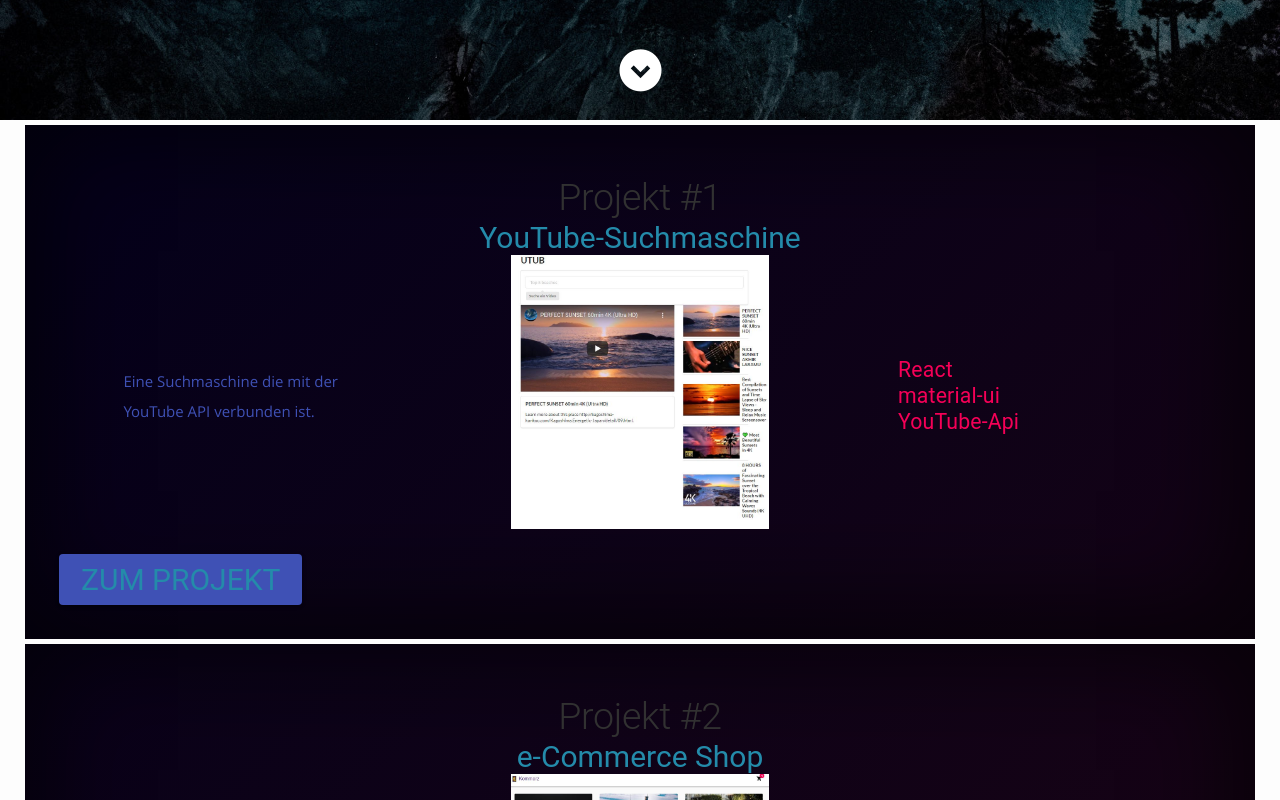
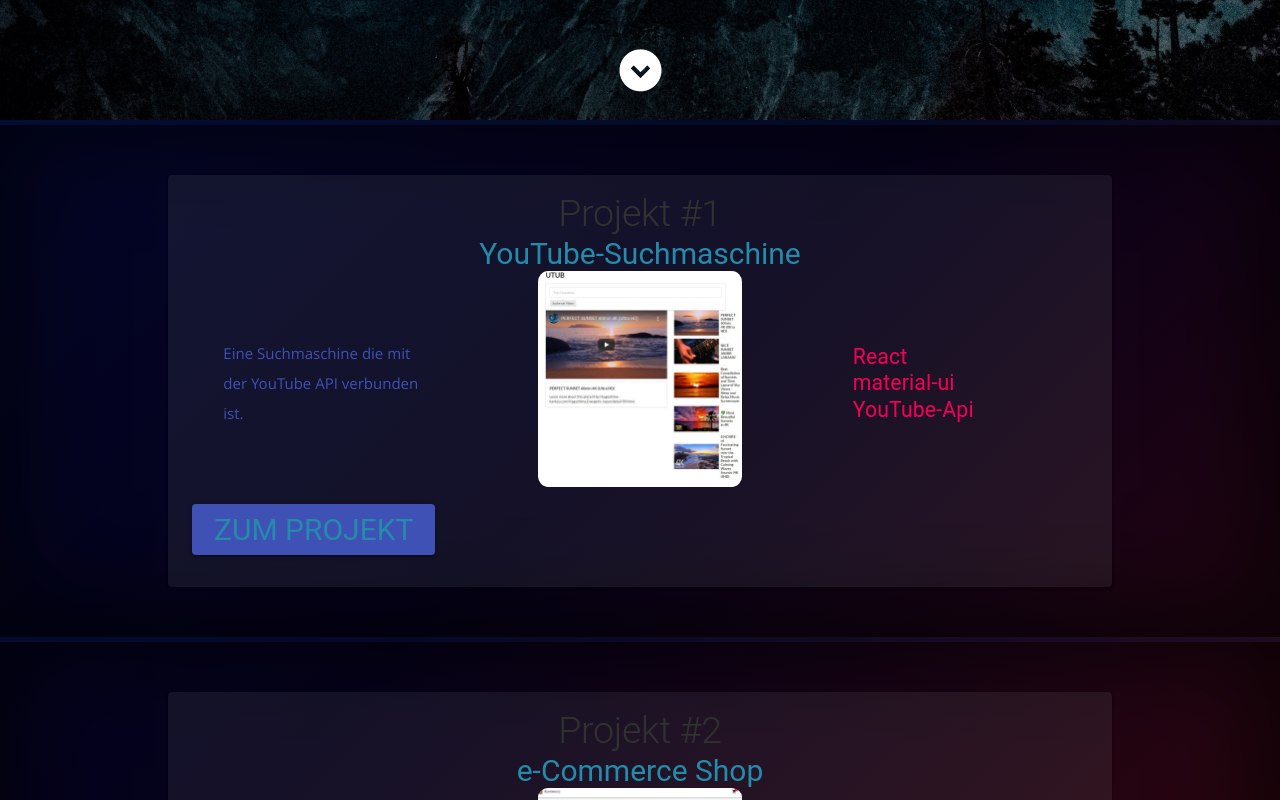
Before and after one commit to dani-1996/portfolio, a React (Create React App) app: page / in a window 1280 px wide. Shown: the part 680-1480 px from the top of the page. Built offline with nearby package versions, Linux system fonts and the light colour scheme.

Commit message:
newtheme1

```diff
--- a/package.json
+++ b/package.json
@@ -6,6 +6,7 @@
     "@material-ui/core": "^4.12.3",
     "@material-ui/icons": "^4.11.2",
     "@mui/icons-material": "^5.0.1",
+    "@mui/material": "^5.0.4",
     "jquery": "^3.2.1",
     "react": "^16.2.0",
     "react-dom": "^16.2.0",
--- a/src/App.css
+++ b/src/App.css
@@ -107,11 +107,11 @@ margin-bottom: 50px!important
 
 
 
-  .container{
+  /* .container{
 
       padding-bottom: 200px;
 
-  }
+  } */
 
   /* .abstand{
       height: 20px!important;
@@ -121,12 +121,21 @@ margin-bottom: 50px!important
   .container {
     padding:50px;
     border-bottom:0px solid rgba(255, 255, 255, 0.993);
-    border-top:5px solid rgba(255, 255, 255, 0.993);
-    border-left:25px solid rgba(255, 255, 255, 0.993);
-    border-right:25px solid rgba(255, 255, 255, 0.993);
+    border-top:5px solid rgba(9, 58, 122, 0.144);
+    /* border-left:25px solid rgba(255, 255, 255, 0.993);
+    border-right:25px solid rgba(255, 255, 255, 0.993); */
 
 
     box-shadow: -4px -11px 91px 27px rgba(0,0,0,0.58) inset;
     -webkit-box-shadow: -4px -11px 91px 27px rgba(0,0,0,0.58) inset;
     -moz-box-shadow: -4px -11px 91px 27px rgba(0,0,0,0.58) inset;
 }
+
+.card{
+    width: 80%!important;
+    background-color: rgba(240, 248, 255, 0.062)!important;
+}
+
+.image {
+    border-radius: 5%!important;
+  }
--- a/src/Components/Project.jsx
+++ b/src/Components/Project.jsx
@@ -9,7 +9,8 @@ import Typography from '@material-ui/core/Typography';
 import Grid from '@material-ui/core/Grid';
 import Container from '@material-ui/core/Container';
 import { withStyles } from "@material-ui/core/styles"
-
+import {Box }from "@material-ui/core/";
+import Paper from '@material-ui/core/Paper'
 
 import "../App.css"
 
@@ -32,6 +33,17 @@ const Project = ({
           color: "rgb(36, 139, 170)"
         }
       })(Typography)
+
+
+      const bull = (
+        <Box
+          component="span"
+          sx={{ display: 'inline-block', mx: '20px', transform: 'scale(0.8)' }}
+        >
+          •
+        </Box>
+      );
+
     return (
         // <div classNameName="project" >
         //     <div  className="fadein project-box ">
@@ -52,6 +64,10 @@ const Project = ({
         direction="column"
         justifyContent="flex-start"
         alignItems="center" >
+
+ <Card className="card">
+      <CardContent>
+
             <Grid  container direction="column" justifyContent="flex-start" alignItems="center" >
             <Grid > <Typography variant="h2"   > Projekt {projectNumber} </Typography></Grid>
                <Grid > <WhiteTextTypography color="inherit" variant="h3" > {projectName} </WhiteTextTypography></Grid>
@@ -59,10 +75,9 @@ const Project = ({
 
            <Grid container spacing={4} direction="row" justifyContent="space-around" alignItems="center">
                 <Grid item xs  md={3}  lg={3}><Typography color="primary" variant="body" >{additionalText}</Typography></Grid>
-                <Grid item xs={12}  md={3}  lg={3}> <a  target="_blank"href={link} >  <img src={image}/></a>   </Grid>
+                <Grid item xs={12}  md={3}  lg={3}> <a  target="_blank"href={link} >  <img className="image" src={image}/></a>   </Grid>
                 <Grid item xs  md={3}  lg={3} >{descriptionList.map((item)=>(<Typography variant="h4" color="secondary" >{item}</Typography>))} </Grid>
-                <Grid  container direction="column" justifyContent="flex-start" alignItems="flex-start"><Button  target="_blank" href={link}  size="large" variant="contained" color="primary"><WhiteTextTypography color="secondary"
-                variant="h3">zum Projekt</WhiteTextTypography>  </Button>
+                <Grid  container direction="column" justifyContent="flex-start" alignItems="flex-start">
         </Grid>
            </Grid>
 
@@ -70,7 +85,16 @@ const Project = ({
 
 
 
-        </Grid>
+
+        <CardActions>
+      <Button  target="_blank" href={link}  size="large" variant="contained" color="primary"><WhiteTextTypography color="secondary"
+                variant="h3">zum Projekt</WhiteTextTypography>  </Button>
+      </CardActions>
+      </CardContent>
+
+    </Card>
+</Grid>
+
     </div>
 
 
--- a/src/Components/background.css
+++ b/src/Components/background.css
@@ -1,5 +1,5 @@
 body {
-	background: linear-gradient(-45deg, #000000, #420808, #05011a, #010a33);
+	background: linear-gradient(-45deg, #000000, #420808, #05011a, #010a33)!important;
 	background-size: 400% 400%;
 	animation: gradient 7s ease infinite;
 	height: 100vh;
```
Also changed, not shown: 1 other file (tests, documents, lock files or other folders).
